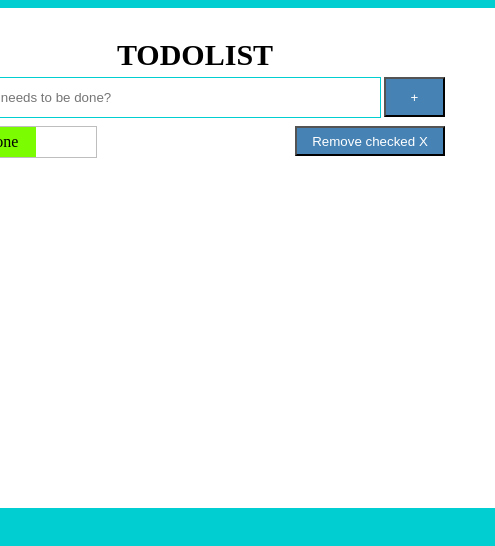
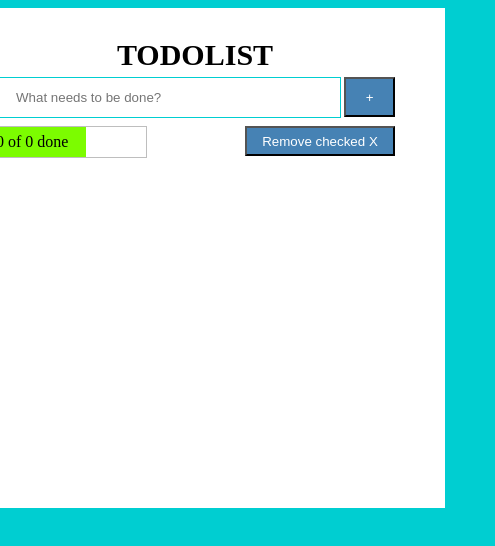
Before and after one commit to Arevik-Hayrapetyan/vue-todoList, a Vue app: page / in a window 390 px wide. Shown: the top 546 px of the page, 495 px wide, since content can reach past the window. Built offline with nearby package versions, Linux system fonts and the light colour scheme.

Commit message:
fix: Fixed media

```diff
--- a/src/components/List.vue
+++ b/src/components/List.vue
@@ -217,4 +217,9 @@ h3 {
   content: "";
   background-color: #7cfc00;
 }
+@media (max-width: 400px) {
+  .input-cnt {
+    width: 400px;
+  }
+}
 </style>
```
